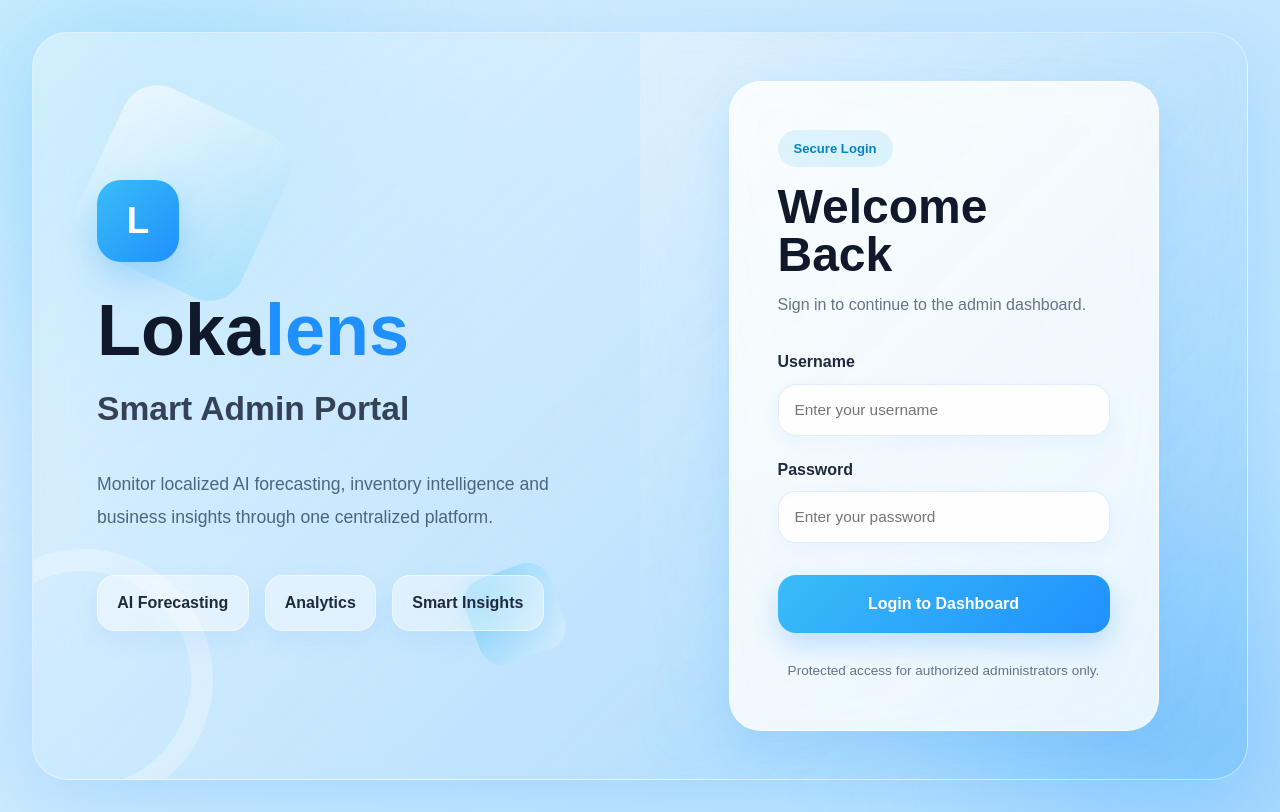
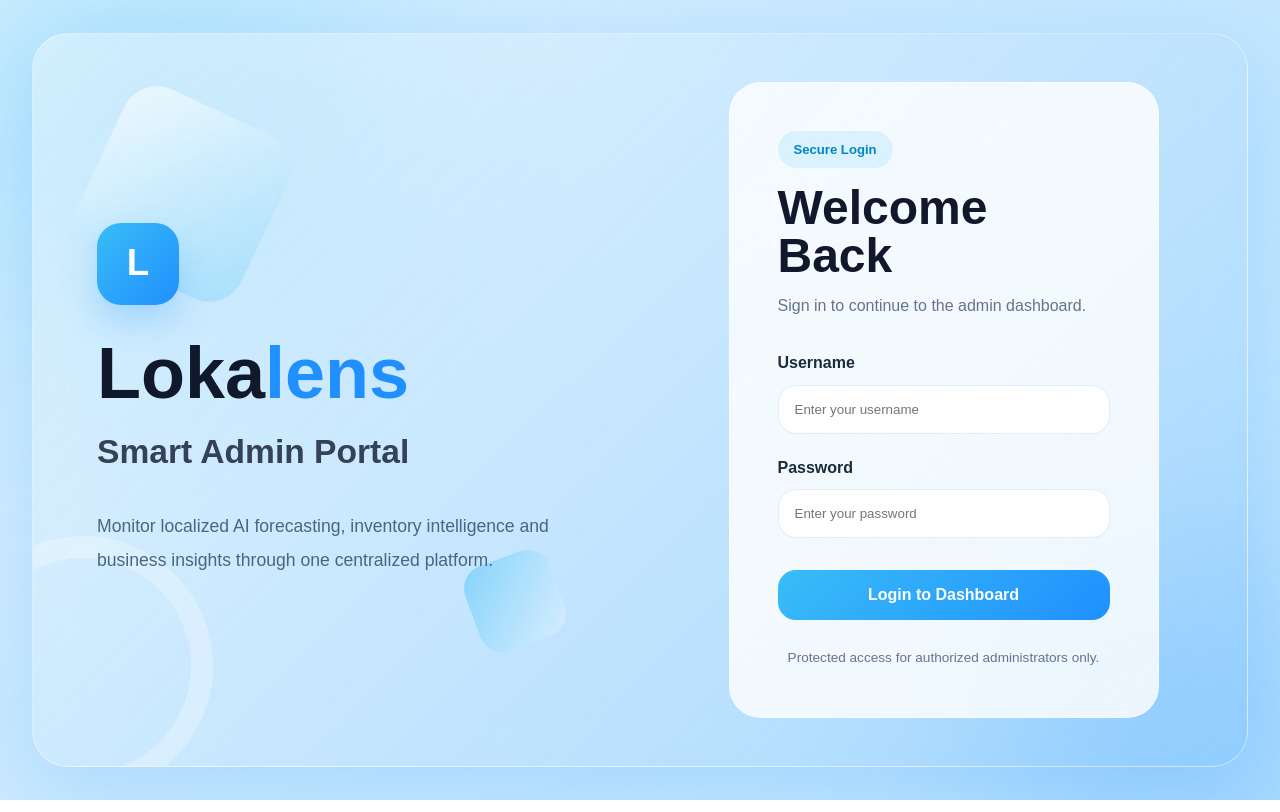
Before and after one commit to Poorna-Raj/zyntra-flow, a Next.js app in the folder frontend/: page /login in a window 1280 px wide. Built offline with nearby package versions, Linux system fonts and the light colour scheme.

Commit message:
feat: implement admin login interface

```diff
--- a/frontend/app/login/page.tsx
+++ b/frontend/app/login/page.tsx
@@ -1,147 +1,180 @@
-'use client';
+"use client";
 
-import Link from 'next/link';
+import { useRouter } from "next/navigation";
+import { useState } from "react";
 
 export default function LoginPage() {
+  const router = useRouter();
+
+  const [username, setUsername] =
+    useState("");
+
+  const [password, setPassword] =
+    useState("");
+
+  const handleLogin = () => {
+    if (
+      username === "admin" &&
+      password === "admin123"
+    ) {
+      localStorage.setItem(
+        "adminLoggedIn",
+        "true"
+      );
+
+      router.push("/admin");
+    } else {
+      alert(
+        "Invalid username or password"
+      );
+    }
+  };
+
   return (
     <div
       style={{
-        minHeight: '100vh',
+        minHeight: "100vh",
         background:
-          'linear-gradient(135deg, #DFF4FF 0%, #CDEBFF 35%, #B8E3FF 100%)',
-        display: 'flex',
-        alignItems: 'center',
-        justifyContent: 'center',
-        padding: '2rem',
-        overflow: 'hidden',
-        position: 'relative',
-        fontFamily: 'Arial, sans-serif',
+          "linear-gradient(135deg, #DFF4FF 0%, #CDEBFF 35%, #B8E3FF 100%)",
+        display: "flex",
+        alignItems: "center",
+        justifyContent: "center",
+        padding: "2rem",
+        overflow: "hidden",
+        position: "relative",
+        fontFamily: "Arial, sans-serif",
       }}
     >
       {/* Background Glow */}
       <div
         style={{
-          position: 'absolute',
-          width: '500px',
-          height: '500px',
-          borderRadius: '50%',
-          background: 'rgba(56,189,248,0.22)',
-          filter: 'blur(120px)',
-          top: '-150px',
-          left: '-120px',
+          position: "absolute",
+          width: "500px",
+          height: "500px",
+          borderRadius: "50%",
+          background:
+            "rgba(56,189,248,0.22)",
+          filter: "blur(120px)",
+          top: "-150px",
+          left: "-120px",
         }}
       />
 
       <div
         style={{
-          position: 'absolute',
-          width: '380px',
-          height: '380px',
-          borderRadius: '50%',
-          background: 'rgba(30,144,255,0.18)',
-          filter: 'blur(100px)',
-          bottom: '-120px',
-          right: '-80px',
+          position: "absolute",
+          width: "380px",
+          height: "380px",
+          borderRadius: "50%",
+          background:
+            "rgba(30,144,255,0.18)",
+          filter: "blur(100px)",
+          bottom: "-120px",
+          right: "-80px",
         }}
       />
 
       {/* Main Container */}
       <div
         style={{
-          width: '100%',
-          maxWidth: '1250px',
-          minHeight: '720px',
-          display: 'grid',
-          gridTemplateColumns: '1fr 1fr',
-          overflow: 'hidden',
-          borderRadius: '36px',
+          width: "100%",
+          maxWidth: "1250px",
+          minHeight: "720px",
+          display: "grid",
+          gridTemplateColumns:
+            "1fr 1fr",
+          overflow: "hidden",
+          borderRadius: "36px",
           background:
-            'linear-gradient(135deg, rgba(255,255,255,0.32), rgba(30,144,255,0.12))',
-          backdropFilter: 'blur(20px)',
-          border: '1px solid rgba(255,255,255,0.45)',
+            "linear-gradient(135deg, rgba(255,255,255,0.32), rgba(30,144,255,0.12))",
+          backdropFilter: "blur(20px)",
+          border:
+            "1px solid rgba(255,255,255,0.45)",
           boxShadow:
-            '0 20px 80px rgba(30,144,255,0.18)',
-          position: 'relative',
+            "0 20px 80px rgba(30,144,255,0.18)",
+          position: "relative",
           zIndex: 2,
         }}
       >
         {/* LEFT SIDE */}
         <div
           style={{
-            position: 'relative',
-            padding: '4rem',
-            display: 'flex',
-            flexDirection: 'column',
-            justifyContent: 'center',
-            overflow: 'hidden',
+            position: "relative",
+            padding: "4rem",
+            display: "flex",
+            flexDirection: "column",
+            justifyContent: "center",
+            overflow: "hidden",
           }}
         >
-          {/* Floating Shapes */}
           <div
             style={{
-              position: 'absolute',
-              width: '180px',
-              height: '180px',
-              borderRadius: '36px',
+              position: "absolute",
+              width: "180px",
+              height: "180px",
+              borderRadius: "36px",
               background:
-                'linear-gradient(135deg, rgba(255,255,255,0.55), rgba(56,189,248,0.28))',
-              top: '70px',
-              left: '60px',
-              transform: 'rotate(25deg)',
-              backdropFilter: 'blur(12px)',
+                "linear-gradient(135deg, rgba(255,255,255,0.55), rgba(56,189,248,0.28))",
+              top: "70px",
+              left: "60px",
+              transform:
+                "rotate(25deg)",
+              backdropFilter:
+                "blur(12px)",
             }}
           />
 
           <div
             style={{
-              position: 'absolute',
-              width: '260px',
-              height: '260px',
-              borderRadius: '50%',
-              border: '22px solid rgba(255,255,255,0.28)',
-              bottom: '-30px',
-              left: '-80px',
+              position: "absolute",
+              width: "260px",
+              height: "260px",
+              borderRadius: "50%",
+              border:
+                "22px solid rgba(255,255,255,0.28)",
+              bottom: "-30px",
+              left: "-80px",
             }}
           />
 
           <div
             style={{
-              position: 'absolute',
-              width: '90px',
-              height: '90px',
-              borderRadius: '24px',
+              position: "absolute",
+              width: "90px",
+              height: "90px",
+              borderRadius: "24px",
               background:
-                'linear-gradient(135deg, rgba(56,189,248,0.45), rgba(255,255,255,0.35))',
-              right: '80px',
-              bottom: '120px',
-              transform: 'rotate(-20deg)',
+                "linear-gradient(135deg, rgba(56,189,248,0.45), rgba(255,255,255,0.35))",
+              right: "80px",
+              bottom: "120px",
+              transform:
+                "rotate(-20deg)",
             }}
           />
 
-          {/* Content */}
           <div
             style={{
-              position: 'relative',
+              position: "relative",
               zIndex: 2,
             }}
           >
-            {/* Logo */}
             <div
               style={{
-                width: '82px',
-                height: '82px',
-                borderRadius: '24px',
+                width: "82px",
+                height: "82px",
+                borderRadius: "24px",
                 background:
-                  'linear-gradient(135deg, #38BDF8, #1E90FF)',
-                display: 'flex',
-                alignItems: 'center',
-                justifyContent: 'center',
-                fontSize: '2.3rem',
+                  "linear-gradient(135deg, #38BDF8, #1E90FF)",
+                display: "flex",
+                alignItems: "center",
+                justifyContent:
+                  "center",
+                fontSize: "2.3rem",
                 fontWeight: 800,
-                color: '#fff',
-                marginBottom: '2rem',
+                color: "#fff",
+                marginBottom: "2rem",
                 boxShadow:
-                  '0 16px 35px rgba(30,144,255,0.25)',
+                  "0 16px 35px rgba(30,144,255,0.25)",
               }}
             >
               L
@@ -149,17 +182,17 @@ export default function LoginPage() {
 
             <h1
               style={{
-                fontSize: '4.5rem',
+                fontSize: "4.5rem",
                 fontWeight: 800,
                 lineHeight: 1,
-                color: '#0F172A',
-                marginBottom: '1rem',
+                color: "#0F172A",
+                marginBottom: "1rem",
               }}
             >
               Loka
               <span
                 style={{
-                  color: '#1E90FF',
+                  color: "#1E90FF",
                 }}
               >
                 lens
@@ -168,10 +201,10 @@ export default function LoginPage() {
 
             <h2
               style={{
-                fontSize: '2.1rem',
+                fontSize: "2.1rem",
                 fontWeight: 600,
-                color: '#334155',
-                marginBottom: '2rem',
+                color: "#334155",
+                marginBottom: "2rem",
               }}
             >
               Smart Admin Portal
@@ -179,96 +212,61 @@ export default function LoginPage() {
 
             <p
               style={{
-                fontSize: '1.1rem',
+                fontSize: "1.1rem",
                 lineHeight: 1.9,
-                color: '#4A6580',
-                maxWidth: '460px',
+                color: "#4A6580",
+                maxWidth: "460px",
               }}
             >
-              Monitor localized AI forecasting,
-              inventory intelligence and business
-              insights through one centralized platform.
+              Monitor localized AI
+              forecasting, inventory
+              intelligence and business
+              insights through one
+              centralized platform.
             </p>
-
-            {/* Mini Feature Cards */}
-            <div
-              style={{
-                display: 'flex',
-                gap: '1rem',
-                marginTop: '2.5rem',
-                flexWrap: 'wrap',
-              }}
-            >
-              {[
-                'AI Forecasting',
-                'Analytics',
-                'Smart Insights',
-              ].map((item) => (
-                <div
-                  key={item}
-                  style={{
-                    padding: '0.9rem 1.2rem',
-                    borderRadius: '18px',
-                    background:
-                      'rgba(255,255,255,0.42)',
-                    border:
-                      '1px solid rgba(255,255,255,0.55)',
-                    color: '#1E293B',
-                    fontWeight: 600,
-                    backdropFilter: 'blur(12px)',
-                    boxShadow:
-                      '0 10px 24px rgba(30,144,255,0.08)',
-                  }}
-                >
-                  {item}
-                </div>
-              ))}
-            </div>
           </div>
         </div>
 
         {/* RIGHT SIDE */}
         <div
           style={{
-            display: 'flex',
-            alignItems: 'center',
-            justifyContent: 'center',
-            padding: '3rem',
-            background:
-              'linear-gradient(135deg, rgba(255,255,255,0.25), rgba(56,189,248,0.10))',
-            backdropFilter: 'blur(22px)',
+            display: "flex",
+            alignItems: "center",
+            justifyContent: "center",
+            padding: "3rem",
           }}
         >
-          {/* Login Card */}
           <div
             style={{
-              width: '100%',
-              maxWidth: '430px',
-              background: 'rgba(255,255,255,0.82)',
-              borderRadius: '32px',
-              padding: '3rem',
-              backdropFilter: 'blur(20px)',
-              border: '1px solid rgba(255,255,255,0.65)',
-              boxShadow:
-                '0 18px 45px rgba(30,144,255,0.14)',
+              width: "100%",
+              maxWidth: "430px",
+              background:
+                "rgba(255,255,255,0.82)",
+              borderRadius: "32px",
+              padding: "3rem",
+              border:
+                "1px solid rgba(255,255,255,0.65)",
             }}
           >
             <div
               style={{
-                marginBottom: '2rem',
+                marginBottom: "2rem",
               }}
             >
               <div
                 style={{
-                  display: 'inline-block',
-                  padding: '0.5rem 1rem',
-                  borderRadius: '999px',
+                  display: "inline-block",
+                  padding:
+                    "0.5rem 1rem",
+                  borderRadius:
+                    "999px",
                   background:
-                    'rgba(56,189,248,0.14)',
-                  color: '#0284C7',
+                    "rgba(56,189,248,0.14)",
+                  color: "#0284C7",
                   fontWeight: 700,
-                  fontSize: '0.82rem',
-                  marginBottom: '1rem',
+                  fontSize: "0.82rem",
+                  marginBottom:
+                    "1rem",
                 }}
               >
                 Secure Login
@@ -276,10 +274,11 @@ export default function LoginPage() {
 
               <h2
                 style={{
-                  fontSize: '3rem',
+                  fontSize: "3rem",
                   fontWeight: 800,
-                  color: '#0F172A',
-                  marginBottom: '0.8rem',
+                  color: "#0F172A",
+                  marginBottom:
+                    "0.8rem",
                   lineHeight: 1,
                 }}
               >
@@ -288,23 +287,26 @@ export default function LoginPage() {
 
               <p
                 style={{
-                  color: '#64748B',
-                  fontSize: '1rem',
+                  color: "#64748B",
                 }}
               >
-                Sign in to continue to the admin
-                dashboard.
+                Sign in to continue to
+                the admin dashboard.
               </p>
             </div>
 
             {/* Username */}
-            <div style={{ marginBottom: '1.3rem' }}>
+            <div
+              style={{
+                marginBottom: "1.3rem",
+              }}
+            >
               <label
                 style={{
-                  display: 'block',
-                  marginBottom: '0.55rem',
+                  display: "block",
+                  marginBottom:
+                    "0.55rem",
                   fontWeight: 700,
-                  color: '#1E293B',
                 }}
               >
                 Username
@@ -312,31 +314,37 @@ export default function LoginPage() {
 
               <input
                 type="text"
+                value={username}
+                onChange={(e) =>
+                  setUsername(
+                    e.target.value
+                  )
+                }
                 placeholder="Enter your username"
                 style={{
-                  width: '100%',
-                  padding: '1rem',
-                  borderRadius: '18px',
+                  width: "100%",
+                  padding: "1rem",
+                  borderRadius:
+                    "18px",
                   border:
-                    '1px solid rgba(30,144,255,0.14)',
-                  outline: 'none',
-                  background: '#fff',
-                  fontSize: '0.96rem',
-                  color: '#1E293B',
-                  boxShadow:
-                    '0 6px 18px rgba(30,144,255,0.05)',
+                    "1px solid rgba(30,144,255,0.14)",
+                  outline: "none",
                 }}
               />
             </div>
 
             {/* Password */}
-            <div style={{ marginBottom: '2rem' }}>
+            <div
+              style={{
+                marginBottom: "2rem",
+              }}
+            >
               <label
                 style={{
-                  display: 'block',
-                  marginBottom: '0.55rem',
+                  display: "block",
+                  marginBottom:
+                    "0.55rem",
                   fontWeight: 700,
-                  color: '#1E293B',
                 }}
               >
                 Password
@@ -344,56 +352,56 @@ export default function LoginPage() {
 
               <input
                 type="password"
+                value={password}
+                onChange={(e) =>
+                  setPassword(
+                    e.target.value
+                  )
+                }
                 placeholder="Enter your password"
                 style={{
-                  width: '100%',
-                  padding: '1rem',
-                  borderRadius: '18px',
+                  width: "100%",
+                  padding: "1rem",
+                  borderRadius:
+                    "18px",
                   border:
-                    '1px solid rgba(30,144,255,0.14)',
-                  outline: 'none',
-                  background: '#fff',
-                  fontSize: '0.96rem',
-                  color: '#1E293B',
-                  boxShadow:
-                    '0 6px 18px rgba(30,144,255,0.05)',
+                    "1px solid rgba(30,144,255,0.14)",
+                  outline: "none",
                 }}
               />
             </div>
 
             {/* Login Button */}
-            <Link
-              href="/admin"
+            <button
+              onClick={handleLogin}
               style={{
-                display: 'block',
-                width: '100%',
-                padding: '1rem',
-                borderRadius: '18px',
+                width: "100%",
+                padding: "1rem",
+                borderRadius:
+                  "18px",
+                border: "none",
                 background:
-                  'linear-gradient(135deg, #38BDF8, #1E90FF)',
-                color: '#fff',
-                textAlign: 'center',
-                textDecoration: 'none',
+                  "linear-gradient(135deg,#38BDF8,#1E90FF)",
+                color: "#fff",
                 fontWeight: 700,
-                fontSize: '1rem',
-                boxShadow:
-                  '0 12px 28px rgba(30,144,255,0.24)',
+                cursor: "pointer",
+                fontSize: "1rem",
               }}
             >
               Login to Dashboard
-            </Link>
+            </button>
 
-            {/* Footer */}
             <p
               style={{
-                marginTop: '1.7rem',
-                textAlign: 'center',
-                color: '#64748B',
-                fontSize: '0.85rem',
+                marginTop: "1.7rem",
+                textAlign: "center",
+                color: "#64748B",
+                fontSize: "0.85rem",
               }}
             >
-              Protected access for authorized
-              administrators only.
+              Protected access for
+              authorized administrators
+              only.
             </p>
           </div>
         </div>
```
